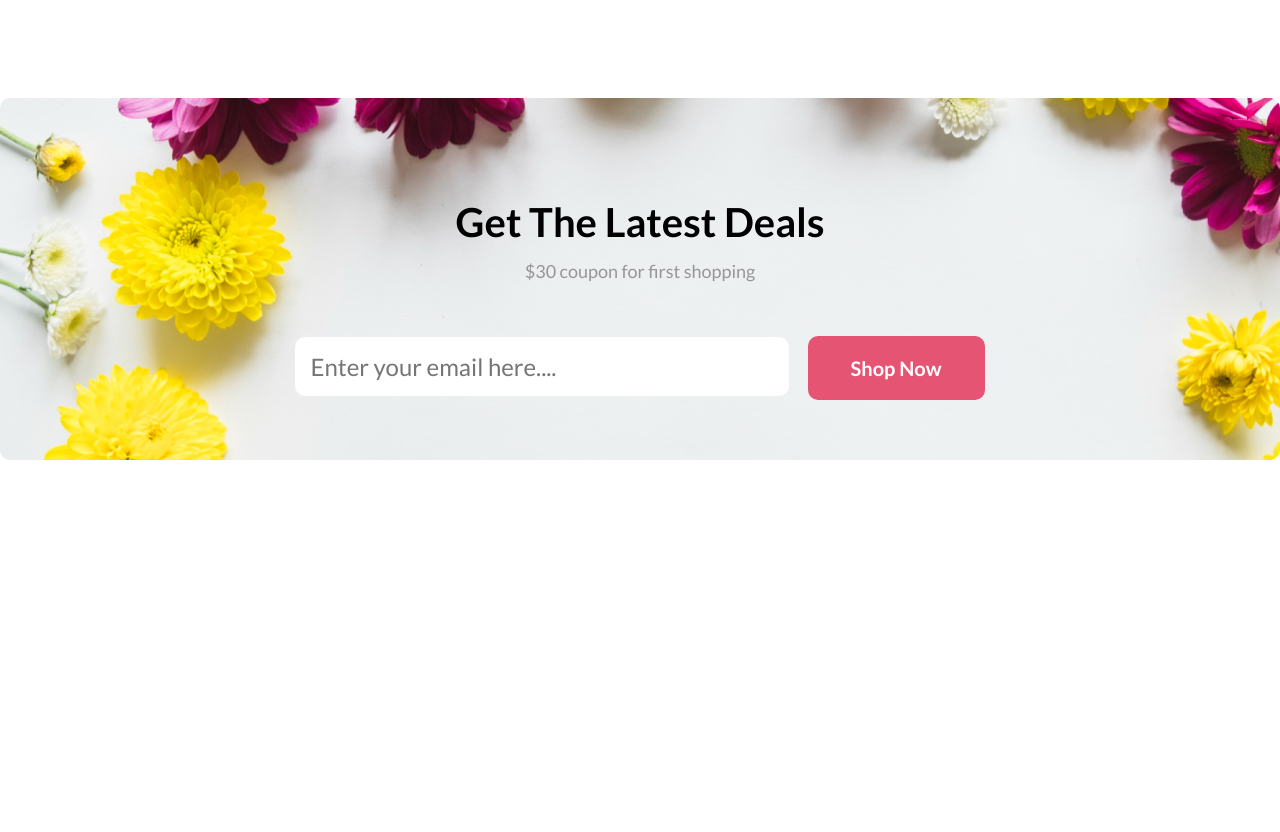
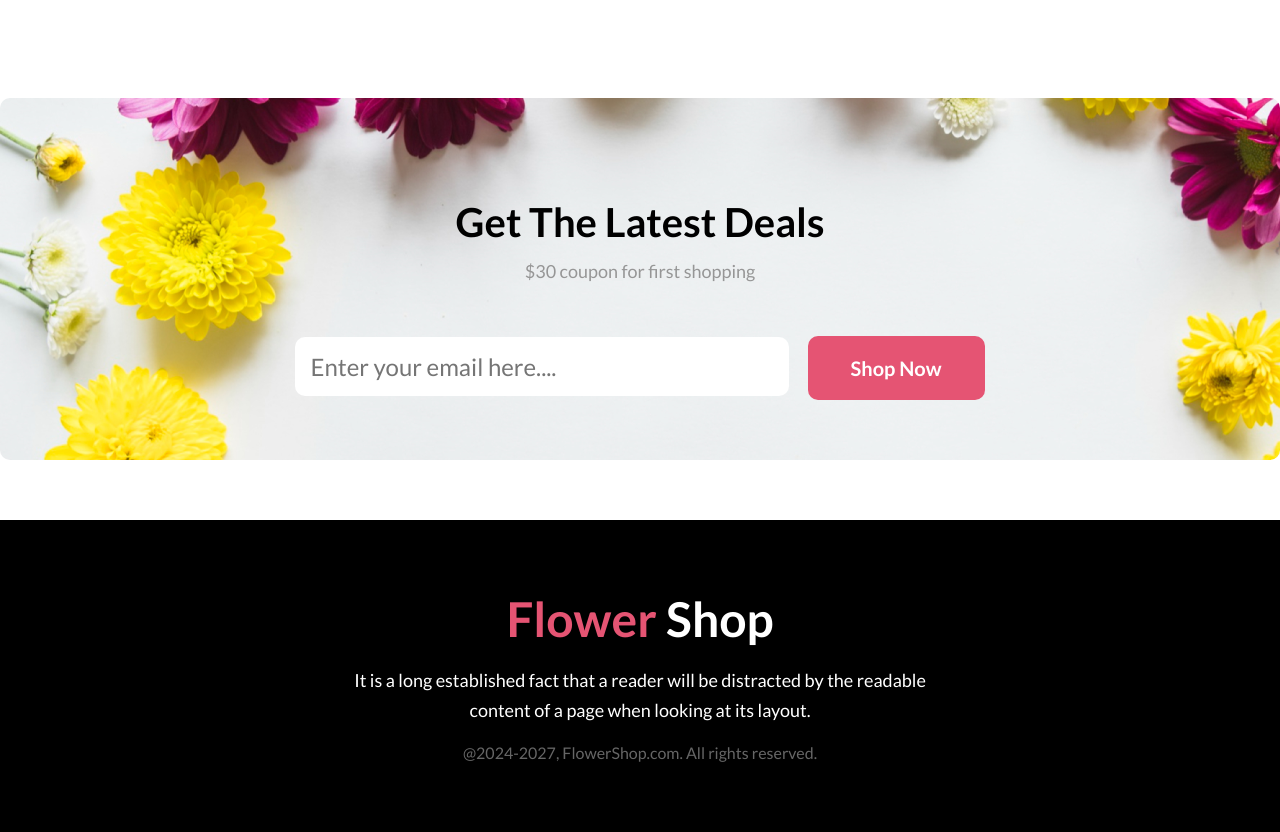
Before and after one commit to Mosarof-Hossen/flower-shop-practice, a plain HTML site: page index.html in a window 1280 px wide. Shown: the part 3487-4319 px from the top of the page. Before the commit the page ends 4007 px from the top, so only its background shows below. Drawn offline with Linux system fonts and the light colour scheme.

Commit message:
footer section added

```diff
--- a/index.html
+++ b/index.html
@@ -115,6 +115,15 @@
             </div>
 
          </section>
+         <!-- footer-sction -->
+          <footer class="footer-section">
+            <div class="heading-container">
+                <h1 class="footer-heading"> <span class="offer">Flower</span> Shop</h1>
+                <p class="footer-p">It is a long established fact that a reader will be distracted by the readable content of a page when looking at its layout.</p>
+                <p class="c">@2024-2027, FlowerShop.com. All rights reserved. </p>
+            </div>
+
+          </footer>
 
 </body>
 </html>
--- a/style.css
+++ b/style.css
@@ -190,3 +190,24 @@
 .contact-section{
     padding: 60px 0;
 }
+/* footer-section */
+.footer-section{
+    background-color: black;
+    padding: 30px;
+}
+.footer-heading{
+    color: white;
+    font-size: 48px;
+    font-weight: bold;
+}
+.footer-p{
+    color: #ffffff;
+    font-size: 18px;
+    line-height: 30px ;
+    margin: 18px 0;
+
+}
+.c {
+    color: #666666;
+
+}
```
